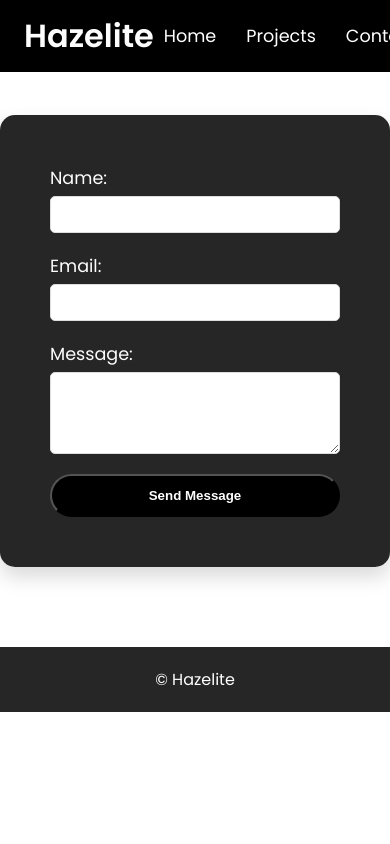
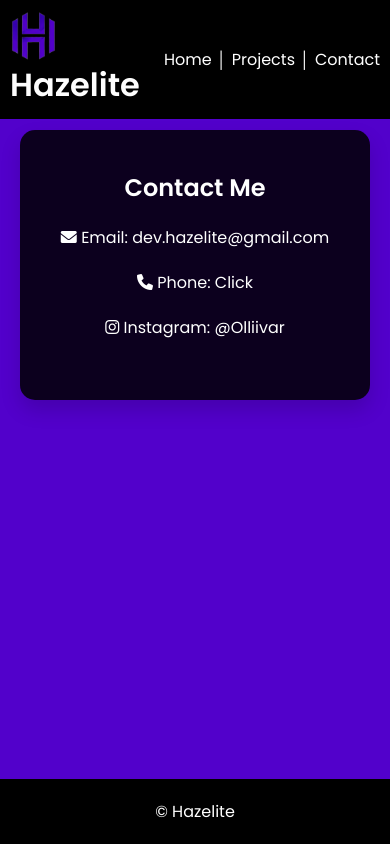
Before and after one commit to Hazelite/-, a plain HTML site: page contact.html in a window 390 px wide. Drawn offline with Linux system fonts and the light colour scheme.

Commit message:
2 projects

```diff
--- a/contact.html
+++ b/contact.html
@@ -6,41 +6,37 @@
     <title>Hazelite | Contact</title>
     <link href="https://fonts.googleapis.com/css2?family=Poppins:wght@400;600&display=swap" rel="stylesheet">
     <link rel="stylesheet" href="style.css">
+    <link rel="stylesheet" href="https://cdnjs.cloudflare.com/ajax/libs/font-awesome/6.0.0-beta3/css/all.min.css">
 </head>
 <body>
     <header>
         <div class="nav-container">
-            <h1>Hazelite</h1>
+            <h1> <img src="assets/images/hazelite.png" alt="Hazelite Logo" class="logo"> Hazelite</h1>
             <nav>
                 <ul>
                     <li><a href="index.html">Home</a></li>
+                    <p>│</p>
                     <li><a href="projects.html">Projects</a></li>
+                    <p>│</p>
                     <li><a href="contact.html">Contact</a></li>
                 </ul>
             </nav>
         </div>
     </header>
 
-    <section class="contact-section">
-        <h2>Contact Me</h2>
-        <form class="contact-form">
-            <label for="name">Name:</label>
-            <input type="text" id="name" name="name" required>
-
-            <label for="email">Email:</label>
-            <input type="email" id="email" name="email" required>
-
-            <label for="message">Message:</label>
-            <textarea id="message" name="message" rows="4" required></textarea>
-
-            <button type="submit">Send Message</button>
-        </form>
+    <section class="contact-content">
+    <div class="contact-container">
+        <h1>Contact Me</h1>
+        <ul class="contact-info">
+            <li><i class="fas fa-envelope"></i> Email: <a href="mailto:dev.hazelite@gmail.com">dev.hazelite@gmail.com</a></li>
+            <li><i class="fas fa-phone"></i> Phone: <a href="https://www.youtube.com/watch?v=dQw4w9WgXcQ">Click</a></li>
+            <li><i class="fab fa-instagram"></i> Instagram: <a href="https://instagram.com/Olliivar" target="_blank">@Olliivar</a></li>
+        </ul>
+    </div>
     </section>
-
     <footer>
         <p>© Hazelite</p>
     </footer>
-
     <script src="script.js"></script>
 </body>
 </html>
--- a/style.css
+++ b/style.css
@@ -6,8 +6,23 @@
 
 body {
     font-family: 'Poppins', sans-serif;
-    background-color: rgba(255, 255, 255, 0.1);
+    background-color: rgb(82, 1, 203);
     color: #fdfdfd;
+}
+html, body {
+    height: 100%;
+    display: flex;
+    flex-direction: column;
+}
+#bg-video {
+    position: absolute;
+    top: 0;
+    left: 0;
+    width: 100%;
+    height: 100%;
+    object-fit: cover;
+    z-index: -1; /* Send video behind content */
+    opacity: 0.5; /* Optional: Adjust video opacity */
 }
 
 /* Navigation */
@@ -41,6 +56,11 @@ nav ul li a {
 nav ul li a:hover {
     color: #888;
 }
+.logo {
+    height: 50px; /* Adjust size to fit your needs */
+    vertical-align: middle; /* Align the logo vertically with the text */
+    margin-right: 10px; /* Add some space between the logo and text */
+}
 
 /* Hero Section */
 .hero {
@@ -73,80 +93,84 @@ nav ul li a:hover {
 .cta-button {
     padding: 10px 25px;
     border-radius: 50px;
-    background: linear-gradient(135deg, #fff, #888);
+    background:white;
     color: #000;
     text-decoration: none;
     font-weight: bold;
     transition: all 0.3s ease;
+    border: 2px solid transparent;
 }
 
 .cta-button:hover {
-    background: linear-gradient(135deg, #888, #fff);
+    background: black;
     color: #fff;
+    border-color: #fdfdfd;
+
     box-shadow: 0 5px 15px rgba(0, 0, 0, 0.2);
 }
+.contact-content {
+    padding: 50px 20px;
+    padding-top:90px;
+    text-align: center;
+    flex-grow: 1; /* Makes the content area flexible */
+}
 
-/* Contact Form */
-.contact-form {
-    display: flex;
-    flex-direction: column;
+/* Contact Container */
+.contact-container {
+    background-color: rgba(0, 0, 0, 0.85); /* Slightly transparent black */
+    padding: 40px;
+    border-radius: 15px;
     max-width: 600px;
-    margin: 80px auto 80px;
-    padding: 50px;
-    background-color: rgba(0, 0, 0, 0.85);
-    border-radius: 15px;
+    margin: 40px auto; /* Center the container */
+    color: white; /* Ensure text is white */
     box-shadow: 0 10px 20px rgba(0, 0, 0, 0.15);
 }
 
-.contact-form label {
-    font-size: 1.1rem;
-    margin-bottom: 5px;
+.contact-info {
+    list-style: none;
 }
 
-.contact-form input,
-.contact-form textarea {
-    padding: 10px;
-    margin-bottom: 20px;
-    border: 1px solid #ddd;
-    border-radius: 5px;
+.contact-info li {
+    margin: 20px 0;
 }
 
-.contact-form button {
-    padding: 12px;
-    border-radius: 50px;
-    background: black;
-    color: white;
-    font-weight: 600;
-    transition: 0.3s ease;
+.contact-info a {
+    color: #fff;
+    text-decoration: none;
 }
 
-.contact-form button:hover {
-    background: linear-gradient(135deg, #fff, #888);
-    color: black;
+.contact-info a:hover {
+    color: #01cba9;
 }
+
+
 
 /* Projects Section */
 .projects {
     padding: 80px;
-    background-color: rgba(255, 255, 255, 0.1);
+    background-color: rgb(82, 1, 203);
+}
+.projects h3{
+    font-size:30px;
 }
 
 .project-gallery {
     display: flex;
     flex-direction: column;
     gap: 50px;
-    background-color: rgba(255, 255, 255, 0.1);
 }
 
 .project-card {
     background-color: rgba(0, 0, 0, 0.85);
     padding: 40px;
-    border-radius: 15px;
+    border-radius: 20px;
     box-shadow: 0 10px 20px rgba(0, 0, 0, 0.15);
     text-align: center;
     transition: transform 0.3s ease, box-shadow 0.3s ease;
     max-width: 90%; /* Adjust width */
     margin: 0 auto;
+
+
 }
 .project-card a {
     display: inline-block;
@@ -161,7 +185,7 @@ nav ul li a:hover {
 }
 
 .project-card:hover {
-    transform: translateY(-10px);
+    transform: translateY(-5px);
     box-shadow: 0 15px 30px rgba(0, 0, 0, 0.2);
 }
 
@@ -172,12 +196,14 @@ nav ul li a:hover {
     border-radius: 20px;
 }
 
-/* Footer */
 footer {
     text-align: center;
     padding: 20px;
-    background-color: rgba(0, 0, 0, 0.85);
+    background-color: rgb(0, 0, 0);
     color: white;
+    position: relative; /* Ensure footer stays at the bottom */
+    bottom: 0;
+    width: 100%;
 }
 
 /* Mobile Responsive Styles */
@@ -191,20 +217,40 @@ footer {
         font-size: 1rem;
     }
 
-    .nav-container {
-        padding: 0.75rem 1.5rem;
+     .nav-container {
+        flex-direction: row;
+        align-items: center;
+        padding: 10px;
     }
 
     nav ul {
-        gap: 10px;
+        display: flex;
+        flex-direction: row;
+        gap: 5px;
+        width: 100%;
+        text-align: center;
+    }
+    nav ul li a {
+        font-size: 1rem;
+        padding: 10px 0;
     }
 
     .project-gallery {
-        padding: 20px;
+        padding: 5px;
+        gap:15px;
+
+    }
+    .projects {
+        padding:10px;
+        padding-top:40px;
+
     }
 
     .project-card {
         max-width: 100%;
+        width:100%;
+        padding:10px;
+
     }
 }
 
```
Also changed, not shown: index.html (+8 -2 lines), projects.html (+16 -5 lines), assets/images/hazelite.png (added).
